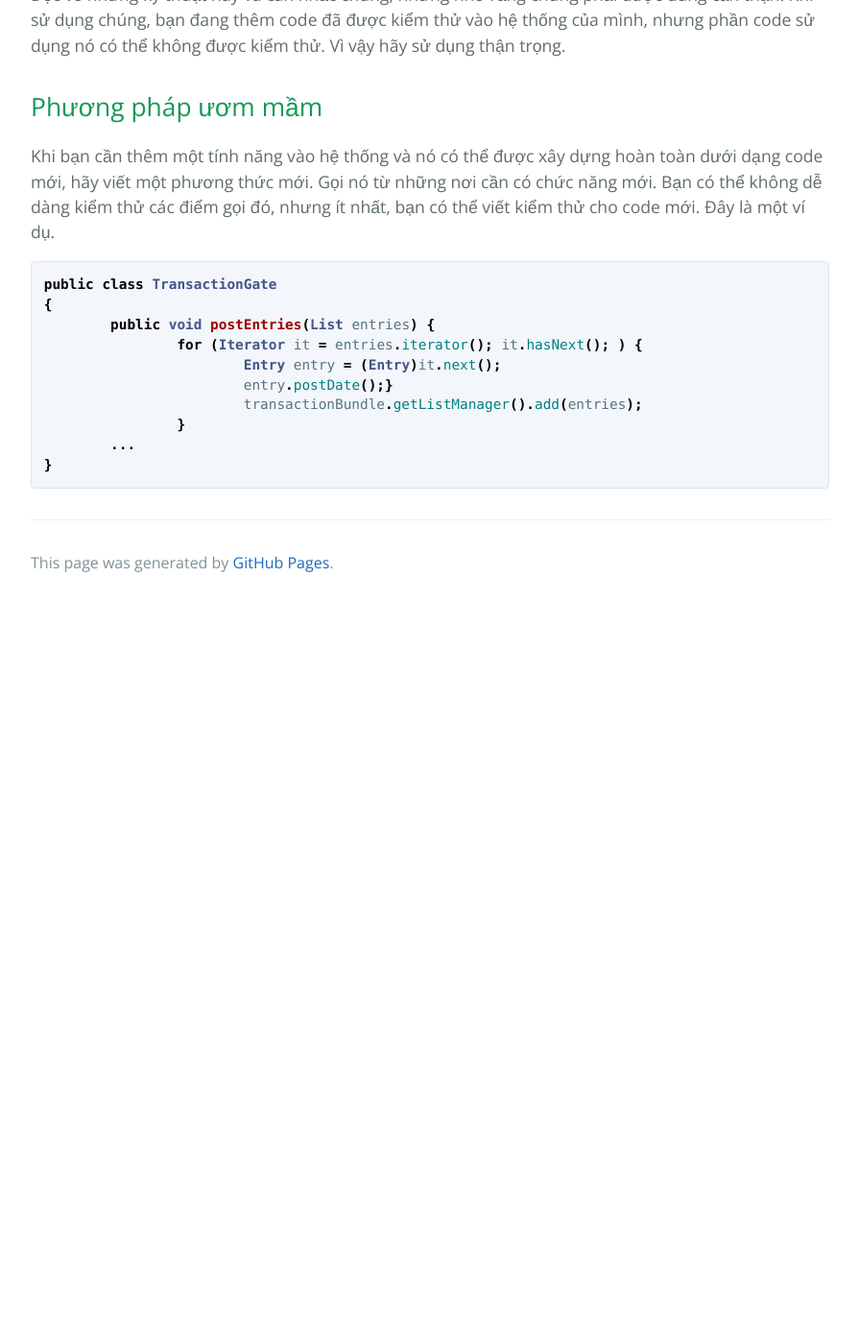
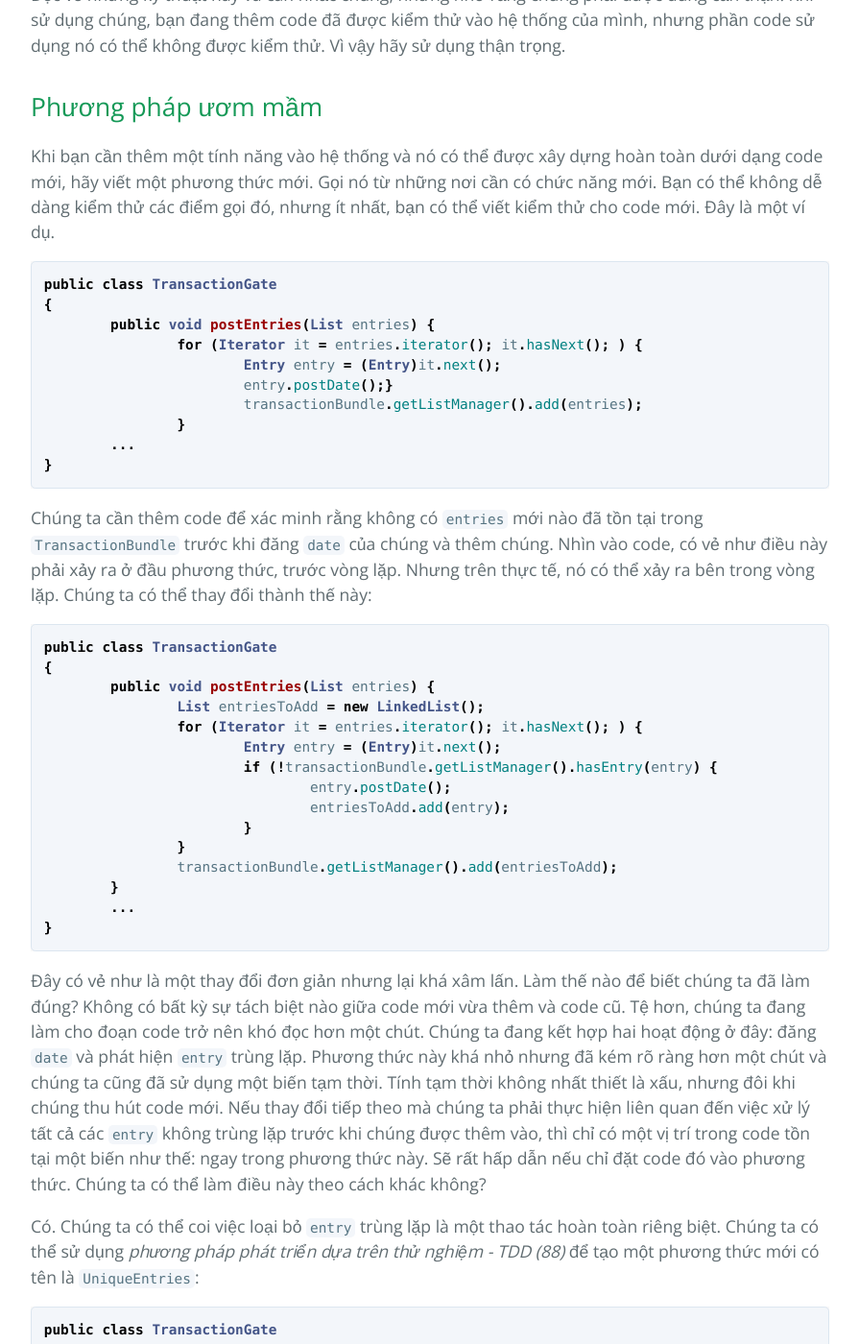
Before and after one commit to HaiBV/haibv.github.io, a Jekyll site: the page built from working-effectively-with-legacy-code/chapter-6-i-dont-have-much-time-and-i-have-to-change-it.md.md, in a window 1280 px wide and 1400 px high, scrolled down 2645 px. Shown: the whole window at 96% size, without its empty margins (192-1087 px from the left). Built offline with Jekyll 4.4.1, drawn with Linux system fonts in a browser that asks for light colours; our own code applies the rules of GitHub Pages for plain Markdown files; before the commit the page ends 3275 px from its top, so only the background shows below that; some of the changed text lies outside the part shown.

Commit message:
Book - Working Efectively with Legacy Code - P2 - C6

````diff
--- a/working-effectively-with-legacy-code/chapter-6-i-dont-have-much-time-and-i-have-to-change-it.md.md
+++ b/working-effectively-with-legacy-code/chapter-6-i-dont-have-much-time-and-i-have-to-change-it.md.md
@@ -53,3 +53,63 @@
 	...
 }
 ```
+
+Chúng ta cần thêm code để xác minh rằng không có `entries` mới nào đã tồn tại trong `TransactionBundle` trước khi đăng `date` của chúng và thêm chúng. Nhìn vào code, có vẻ như điều này phải xảy ra ở đầu phương thức, trước vòng lặp. Nhưng trên thực tế, nó có thể xảy ra bên trong vòng lặp. Chúng ta có thể thay đổi thành thế này:
+
+```java
+public class TransactionGate
+{
+	public void postEntries(List entries) {
+		List entriesToAdd = new LinkedList();
+		for (Iterator it = entries.iterator(); it.hasNext(); ) {
+			Entry entry = (Entry)it.next();
+			if (!transactionBundle.getListManager().hasEntry(entry) {
+				entry.postDate();
+				entriesToAdd.add(entry);
+			}
+		}
+		transactionBundle.getListManager().add(entriesToAdd);
+	}
+	...
+}
+```
+
+Đây có vẻ như là một thay đổi đơn giản nhưng lại khá xâm lấn. Làm thế nào để biết chúng ta đã làm đúng? Không có bất kỳ sự tách biệt nào giữa code mới vừa thêm và code cũ. Tệ hơn, chúng ta đang làm cho đoạn code trở nên khó đọc hơn một chút. Chúng ta đang kết hợp hai hoạt động ở đây: đăng `date` và phát hiện `entry` trùng lặp. Phương thức này khá nhỏ nhưng đã kém rõ ràng hơn một chút và chúng ta cũng đã sử dụng một biến tạm thời. Tính tạm thời không nhất thiết là xấu, nhưng đôi khi chúng thu hút code mới. Nếu thay đổi tiếp theo mà chúng ta phải thực hiện liên quan đến việc xử lý tất cả các `entry` không trùng lặp trước khi chúng được thêm vào, thì chỉ có một vị trí trong code tồn tại một biến như thế: ngay trong phương thức này. Sẽ rất hấp dẫn nếu chỉ đặt code đó vào phương thức. Chúng ta có thể làm điều này theo cách khác không?
+
+Có. Chúng ta có thể coi việc loại bỏ `entry` trùng lặp là một thao tác hoàn toàn riêng biệt. Chúng ta có thể sử dụng _phương pháp phát triển dựa trên thử nghiệm - TDD (88)_ để tạo một phương thức mới có tên là `UniqueEntries`:
+
+```java
+public class TransactionGate
+{
+	...
+	List uniqueEntries(List entries) {
+		List result = new ArrayList();
+		for (Iterator it = entries.iterator(); it.hasNext(); ) {
+			Entry entry = (Entry)it.next();
+			if (!transactionBundle.getListManager().hasEntry(entry) {
+				result.add(entry);
+			}
+		}
+		return result;
+	}
+	...
+}
+```
+
+Sẽ rất dễ dàng để viết kiểm thử cho phương thức này. Khi có nó, chúng ta có thể quay lại code gốc và thêm lệnh gọi.
+
+```java
+public class TransactionGate
+{
+	...
+	public void postEntries(List entries) {
+		List entriesToAdd = uniqueEntries(entries);
+		for (Iterator it = entriesToAdd.iterator(); it.hasNext(); ) {
+			Entry entry = (Entry)it.next();
+			entry.postDate();
+		}
+		transactionBundle.getListManager().add(entriesToAdd);
+	}
+	...
+}
+```
````
